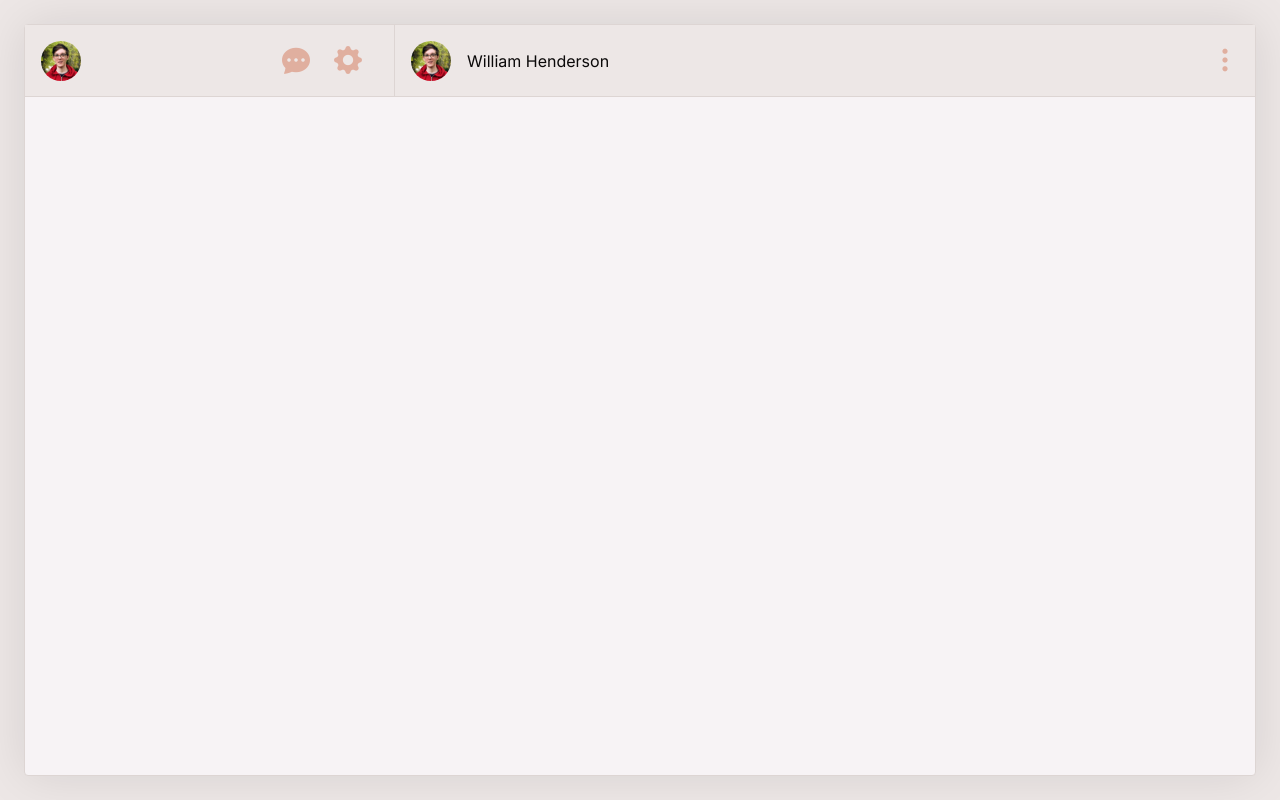
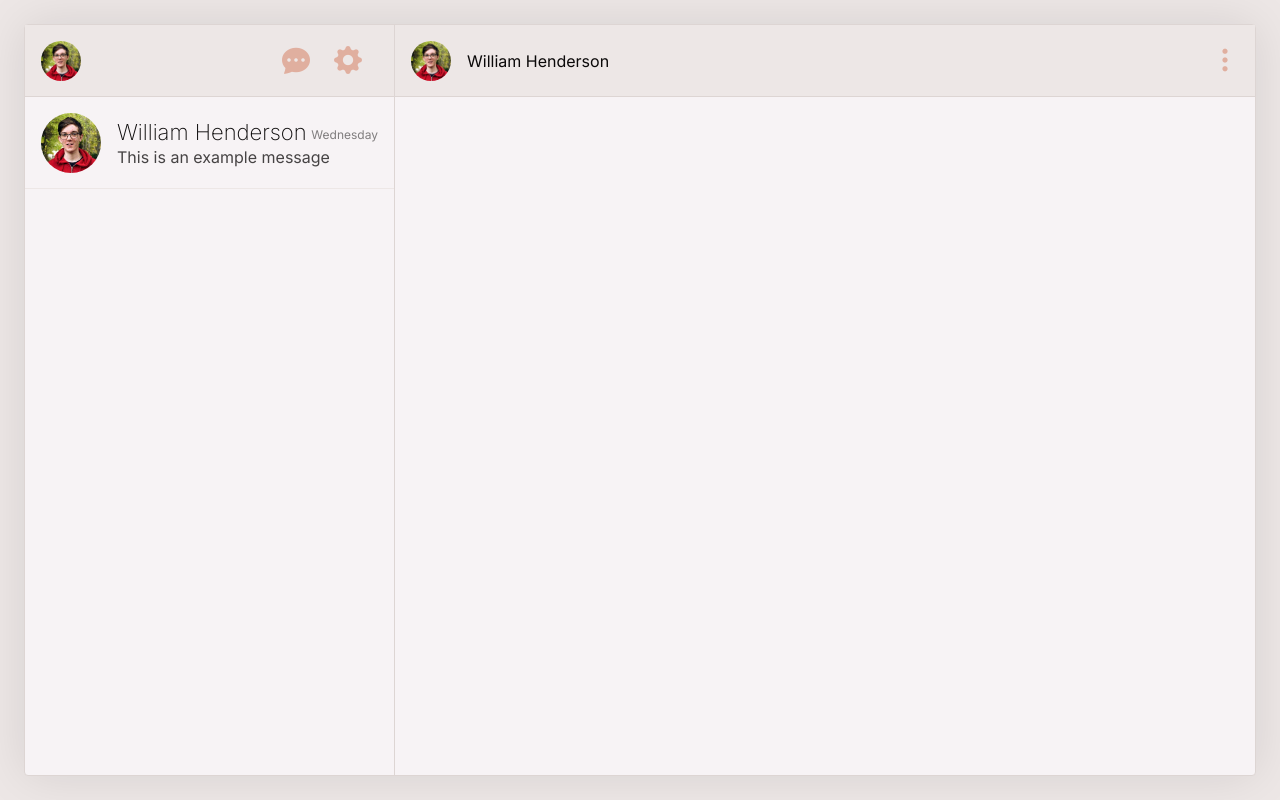
Before and after one commit to w-henderson/Communicate, a React (Create React App) app: page / in a window 1280 px wide. Built offline with nearby package versions, Linux system fonts and the light colour scheme.

Commit message:
Finished styling for chat preview bar

```diff
--- a/src/App.tsx
+++ b/src/App.tsx
@@ -8,18 +8,33 @@ import Conversation from './components/Conversation';
 import Chats from './components/Chats';
 
 interface AppState {
-  user: User | null
+  user: User | null,
+  chats: Chat[]
 };
 
 class App extends React.Component<{}, AppState> {
   componentDidMount() {
     // Set a virtual user for debugging before we add Firebase auth
+    let user = {
+      name: "William Henderson",
+      profilePicture: profilePicture,
+      id: "1c31d64f-8c57-481d-81a5-1a58acdabc5b"
+    };
+
+    // Set a virtual message for debugging before we add FBRTDB
     this.setState({
-      user: {
-        name: "William Henderson",
-        profilePicture: profilePicture,
-        id: "1c31d64f-8c57-481d-81a5-1a58acdabc5b"
-      }
+      user,
+      chats: [
+        {
+          recipient: user,
+          id: "bd18e35b-961e-4393-95e3-36c7bc59f2f5",
+          mostRecentMessage: {
+            content: "This is an example message",
+            sender: user,
+            timestamp: 1617794712076
+          }
+        }
+      ]
     });
   }
 
@@ -29,7 +44,7 @@ class App extends React.Component<{}, AppState> {
         <div className="App">
           <Menu user={this.state.user} />
           <ConversationHeader recipientUser={this.state.user} />
-          <Chats />
+          <Chats chats={this.state.chats} />
           <Conversation />
         </div>
       );
--- a/src/DateHumanizer.ts
+++ b/src/DateHumanizer.ts
@@ -1,7 +1,7 @@
 function isSameDay(date1: Date, date2: Date) {
-  return date1.getFullYear() == date2.getFullYear() &&
-    date1.getMonth() == date2.getMonth() &&
-    date1.getDate() == date2.getDate();
+  return date1.getFullYear() === date2.getFullYear() &&
+    date1.getMonth() === date2.getMonth() &&
+    date1.getDate() === date2.getDate();
 }
 
 export default function humanize(date: Date): string {
--- a/src/components/ChatPreview.tsx
+++ b/src/components/ChatPreview.tsx
@@ -1,6 +1,5 @@
 import React from "react";
 import humanize from '../DateHumanizer';
-import '../styles/Chats.scss';
 
 interface ChatPreviewProps {
   chat: Chat
--- a/src/components/Chats.tsx
+++ b/src/components/Chats.tsx
@@ -1,10 +1,19 @@
 import React from "react";
+import ChatPreview from './ChatPreview';
 import '../styles/Chats.scss';
 
-class Chats extends React.Component {
+interface ChatsProps {
+  chats: Chat[],
+}
+
+class Chats extends React.Component<ChatsProps> {
   render() {
     return (
-      <div className="Chats"></div>
+      <div className="Chats">
+        {this.props.chats.map((value, index) =>
+          <ChatPreview chat={value} key={index} />
+        )}
+      </div>
     );
   }
 }
--- a/src/components/ConversationHeader.tsx
+++ b/src/components/ConversationHeader.tsx
@@ -1,7 +1,7 @@
 import React from "react";
 import '../styles/ConversationHeader.scss';
 
-import Icon from '../components/Icon';
+import Icon from './Icon';
 
 interface ConversationHeaderProps {
   recipientUser: User | null
--- a/src/styles/Chats.scss
+++ b/src/styles/Chats.scss
@@ -1,4 +1,64 @@
 div.Chats {
   grid-row: 2;
   grid-column: 1;
+
+  div.ChatPreview {
+    height: 92px;
+    padding: 16px;
+    width: 100%;
+    border-bottom: 1px solid var(--light);
+    background-color: var(--lightest);
+    transition: background-color 100ms, border-bottom 100ms;
+    cursor: pointer;
+
+    &:hover {
+      background-color: var(--light);
+      border-bottom: 1px solid var(--mid);
+    }
+
+    display: grid;
+    grid-template-columns: 60px 1fr auto;
+    grid-template-rows: 32px 1fr;
+    row-gap: 2px;
+
+    img {
+      height: 60px;
+      width: 60px;
+      border-radius: 50%;
+
+      grid-row: 1 / 3;
+      grid-column: 1;
+    }
+
+    span {
+      overflow: hidden;
+      white-space: nowrap;
+      text-overflow: ellipsis;
+    }
+
+    span.recipientName {
+      grid-row: 1;
+      grid-column: 2;
+      font-size: 22px;
+      font-weight: 200;
+      align-self: end;
+      margin-left: 16px;
+    }
+
+    span.messageDate {
+      grid-row: 1;
+      grid-column: 3;
+      align-self: end;
+      margin-bottom: 2.7px;
+      opacity: 0.5;
+      font-size: 12px;
+    }
+
+    span.latestMessage {
+      grid-row: 2;
+      grid-column: 2 / 4;
+      margin-left: 16px;
+      opacity: 0.75;
+    }
+  }
 }
--- a/src/styles/Conversation.scss
+++ b/src/styles/Conversation.scss
@@ -1,4 +1,6 @@
 div.Conversation {
   grid-row: 2;
   grid-column: 2;
+
+  border-left: 1px solid var(--mid);
 }
```
Also changed, not shown: src/types.d.ts (+7 -0 lines).
